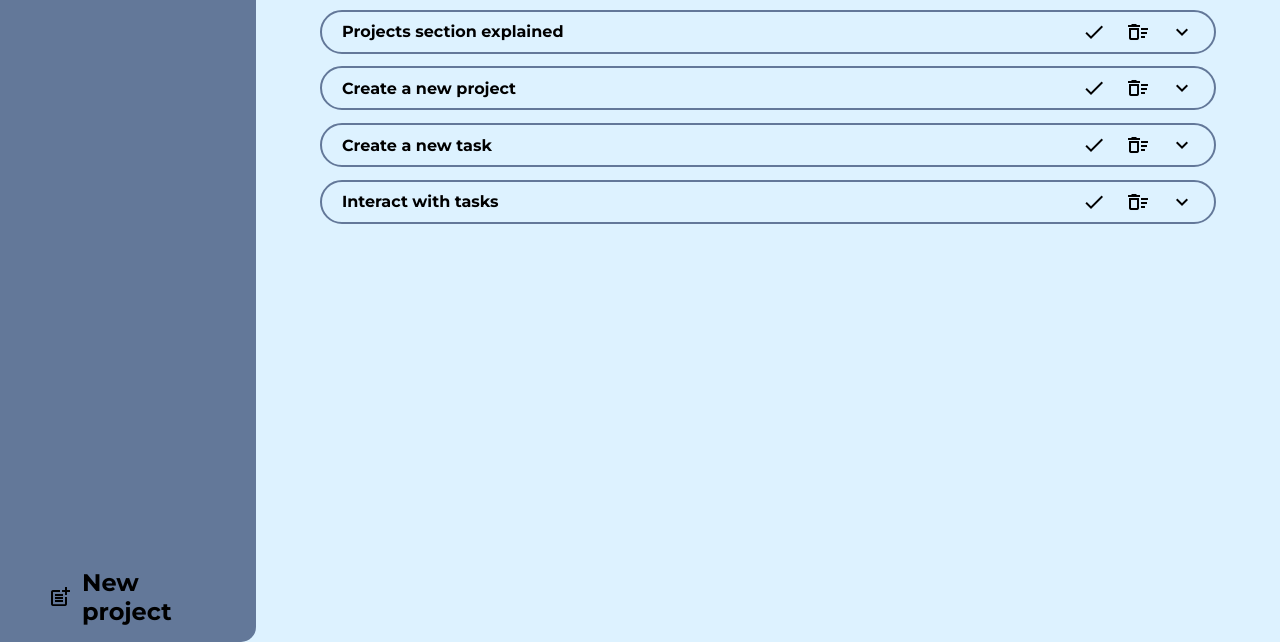
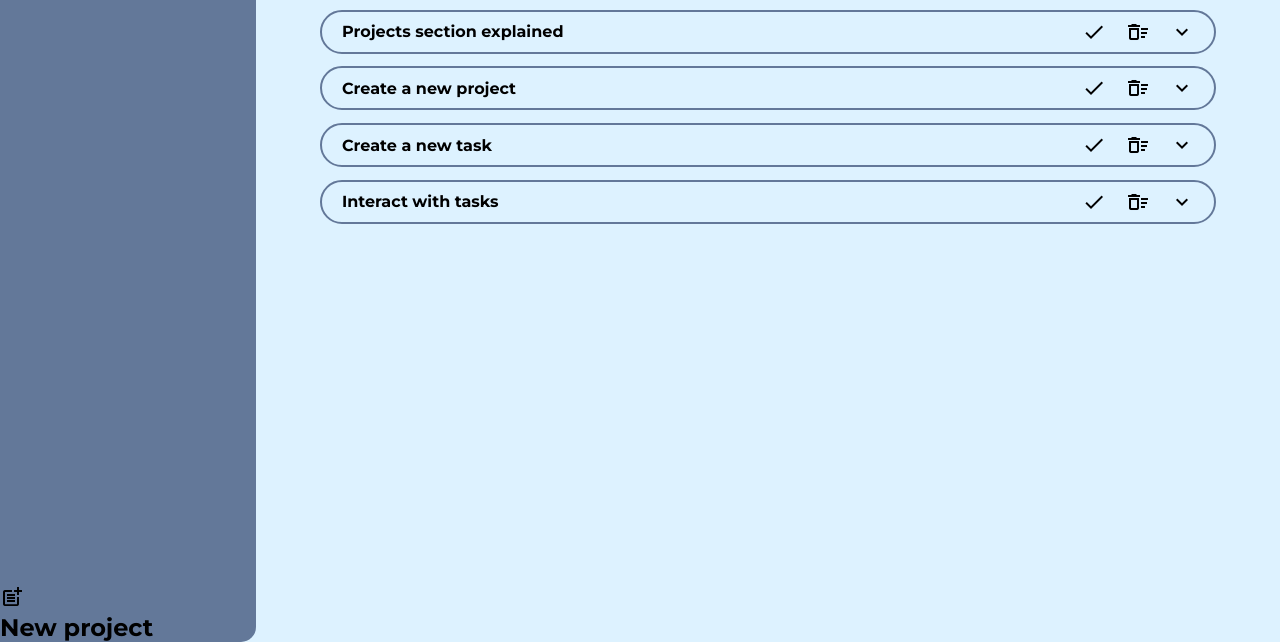
Before and after one commit to LPRegen/TodoList, a website built with webpack: page dist/index.html in a window 1280 px wide. Shown: the part 158-800 px from the top of the page. Built offline with nearby package versions, Linux system fonts and the light colour scheme.

Commit message:
Remove class and add id to new project button

```diff
--- a/dist/index.html
+++ b/dist/index.html
@@ -23,7 +23,7 @@
         <h2 class="sb-groups section" data-group="1">Projects</h2>
       </div>
       <div id="project-container"></div>
-      <div class="new-project">
+      <div id="new-project">
         <span class="material-icons-outlined"> post_add </span>
         <h2 id="create-project">New project</h2>
       </div>
```
